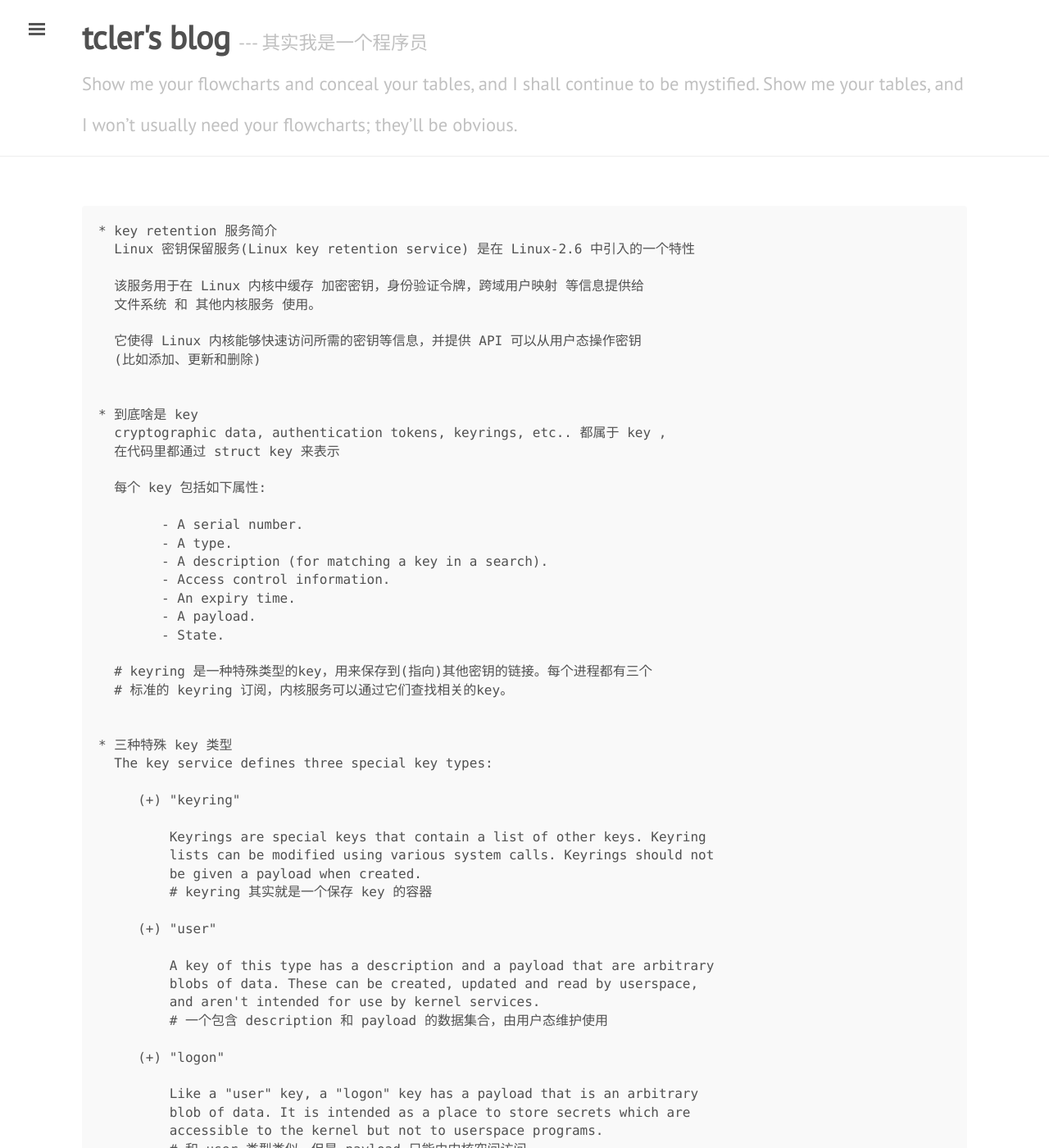
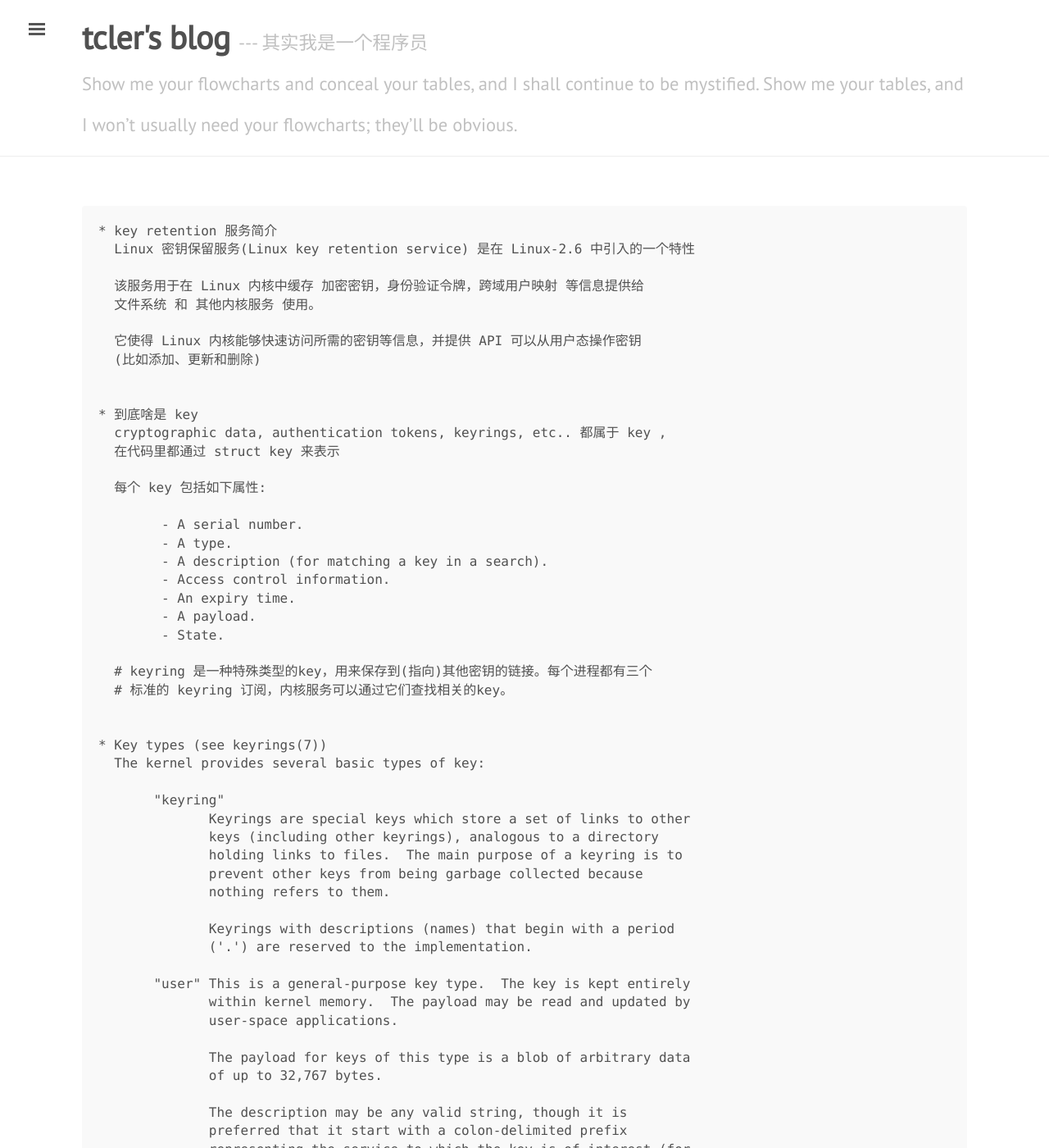
Before and after one commit to tcler/tcler.github.io, a Jekyll site: the page built from _posts/2018-12-08-keyring-and-nfsidmap.md, in a window 1280 px wide and 1400 px high. Shown: the whole window at 82% size. Built offline with Jekyll 4.4.1, drawn with Linux system fonts in a browser that asks for light colours; our own code applies the rules of GitHub Pages for plain Markdown files; some of the changed text lies outside the part shown.

Commit message:
Update 2018-12-08-keyring-and-nfsidmap.md

```diff
--- a/_posts/2018-12-08-keyring-and-nfsidmap.md
+++ b/_posts/2018-12-08-keyring-and-nfsidmap.md
@@ -27,37 +27,59 @@
   # 标准的 keyring 订阅，内核服务可以通过它们查找相关的key。
 
 
-* 三种特殊 key 类型
-  The key service defines three special key types:
+* Key types (see keyrings(7))
+  The kernel provides several basic types of key:
 
-     (+) "keyring"
+       "keyring"
+              Keyrings are special keys which store a set of links to other
+              keys (including other keyrings), analogous to a directory
+              holding links to files.  The main purpose of a keyring is to
+              prevent other keys from being garbage collected because
+              nothing refers to them.
 
-	 Keyrings are special keys that contain a list of other keys. Keyring
-	 lists can be modified using various system calls. Keyrings should not
-	 be given a payload when created.
-	 # keyring 其实就是一个保存 key 的容器
+              Keyrings with descriptions (names) that begin with a period
+              ('.') are reserved to the implementation.
 
-     (+) "user"
+       "user" This is a general-purpose key type.  The key is kept entirely
+              within kernel memory.  The payload may be read and updated by
+              user-space applications.
 
-	 A key of this type has a description and a payload that are arbitrary
-	 blobs of data. These can be created, updated and read by userspace,
-	 and aren't intended for use by kernel services.
-	 # 一个包含 description 和 payload 的数据集合，由用户态维护使用
+              The payload for keys of this type is a blob of arbitrary data
+              of up to 32,767 bytes.
 
-     (+) "logon"
+              The description may be any valid string, though it is
+              preferred that it start with a colon-delimited prefix
+              representing the service to which the key is of interest (for
+              instance "afs:mykey").
 
-	 Like a "user" key, a "logon" key has a payload that is an arbitrary
-	 blob of data. It is intended as a place to store secrets which are
-	 accessible to the kernel but not to userspace programs.
-	 # 和 user 类型类似，但是 payload 只能由内核空间访问
+       "logon" (since Linux 3.3)
+              This key type is essentially the same as "user", but it does
+              not provide reading (i.e., the keyctl(2) KEYCTL_READ
+              operation), meaning that the key payload is never visible from
+              user space.  This is suitable for storing username-password
+              pairs that should not be readable from user space.
 
-	 The description can be arbitrary, but must be prefixed with a non-zero
-	 length string that describes the key "subclass". The subclass is
-	 separated from the rest of the description by a ':'. "logon" keys can
-	 be created and updated from userspace, but the payload is only
-	 readable from kernel space.
-	 # description 必须有一个 $subclass: 前缀，可以从userspace创建和更新
-	 # 但是 payload 只能从内核空间读取
+              The description of a "logon" key muststart with a non-empty
+              colon-delimited prefix whose purpose is to identify the
+              service to which the key belongs.  (Note that this differs
+              from keys of the "user" type, where the inclusion of a prefix
+              is recommended but is not enforced.)
+
+       "big_key" (since Linux 3.13)
+              This key type is similar to the "user" key type, but it may
+              hold a payload of up to 1 MiB in size.  This key type is
+              useful for purposes such as holding Kerberos ticket caches.
+
+              The payload data may be stored in a tmpfs filesystem, rather
+              than in kernel memory, if the data size exceeds the overhead
+              of storing the data in the filesystem.  (Storing the data in a
+              filesystem requires filesystem structures to be allocated in
+              the kernel.  The size of these structures determines the size
+              threshold above which the tmpfs storage method is used.)
+              Since Linux 4.8, the payload data is encrypted when stored in
+              tmpfs, thereby preventing it from being written unencrypted
+              into swap space.
+
 
 * 自定义 key 类型
   内核服务可能希望定义自己的密钥类型。 例如，AFS filesystem 可能希望定义新的
@@ -65,7 +87,15 @@
   创建自定义 key type 很简单，只需要 初始化 key_type struct 结构体然后调用 API
   int register_key_type(struct key_type *type); 进行注册就可以了
 
+
 * nfs4 idmap 自定义的 key type: "id_resolver"
+  RHEL-6.3 之后的 nfs-utils 增加了基于 keyrings 机制的 idmap 查找方式，主要是为了
+  改善 idmap 转换效率?(不需要每次查找都向用户态 upcall)
+
+  # The NFSv4 client instead uses nfsidmap(8), and only falls back to rpc.idmapd
+    if there was a problem running the nfsidmap(8) program.
+  ? 为啥 NFSv4 server 不用 nfsidmap(8) ?? //问问开发去
+
   '''
   $ sed -rn '/struct key_type key_type_id_resolver = /,/^};/ p' nfs/nfs4idmap.c
   static struct key_type key_type_id_resolver = {
@@ -83,7 +113,7 @@
       init_nfs_v4 ->
         nfs_idmap_init ->
           register_key_type(&key_type_id_resolver)
-'''
+   '''
 
 * 查看 id_resolver 类型的 key
   '''
```
